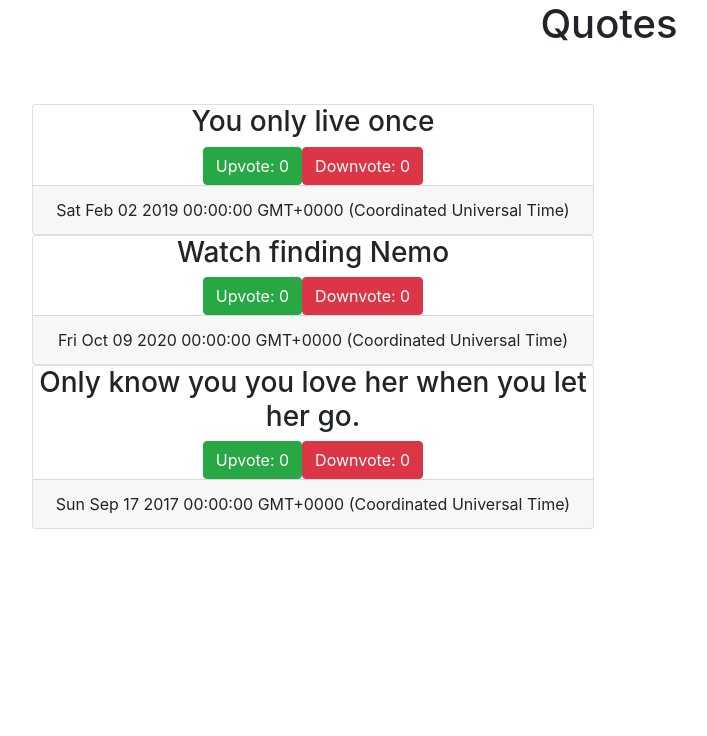
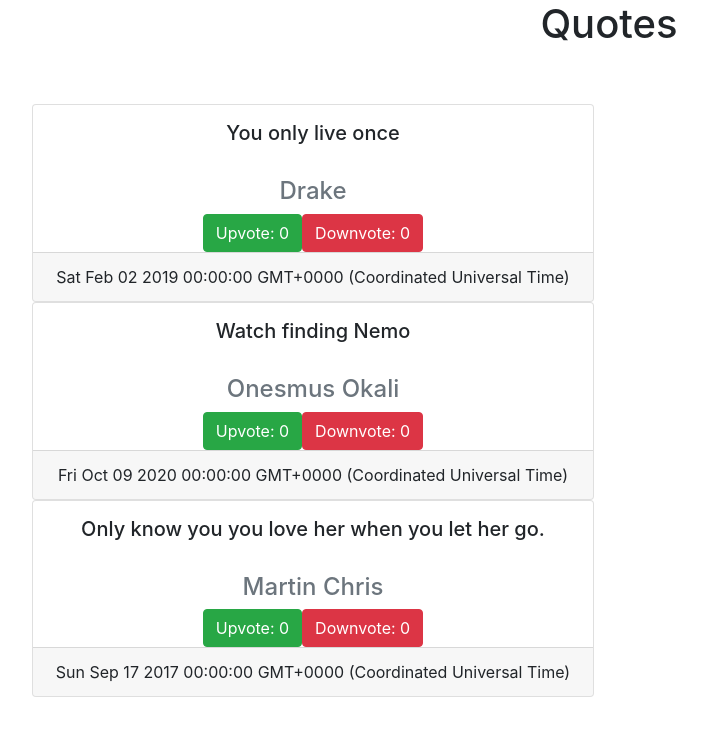
Before and after one commit to Ashisoma/Quote, an Angular app: page / in a window 1280 px wide. Shown: the top 736 px of the page, without its empty margins (31-738 px from the left). Built offline with nearby package versions, Linux system fonts and the light colour scheme.

Commit message:
add author

```diff
--- a/src/app/quote-form/quote-form.component.html
+++ b/src/app/quote-form/quote-form.component.html
@@ -11,4 +11,8 @@
         <label for="quote">Quote</label>
         <textarea class="form-control" id="quote"></textarea>
     </div>
+    <div   class="alert alert-danger">
+        <p>Date is required</p>
+      </div>
+  <button type="submit" class="btn btn-success">Add Goal</button>
 </div>
--- a/src/app/quote-form/quote-form.component.ts
+++ b/src/app/quote-form/quote-form.component.ts
@@ -1,4 +1,5 @@
-import { Component, OnInit } from '@angular/core';
+import { Component, EventEmitter, OnInit, Output } from '@angular/core';
+import { Quote } from '../quote'
 
 @Component({
   selector: 'app-quote-form',
@@ -7,9 +8,16 @@ import { Component, OnInit } from '@angular/core';
 })
 export class QuoteFormComponent implements OnInit {
 
+  newQuote = new Quote (0,"","", new Date());
+  @Output() addQuote = new EventEmitter<Quote>()
+
+  submitQuote(){
+    this.addQuote.emit(this.newQuote)
+  }
+
   constructor() { }
 
-  ngOnInit(): void {
+  ngOnInit() {
   }
 
 }
--- a/src/app/quote.ts
+++ b/src/app/quote.ts
@@ -11,5 +11,6 @@ export class Quote {
   this.id = 0;
   this.downvote = 0;
   this.date = date;
+  this.author= author;
   }
 }
--- a/src/app/quotes/quotes.component.html
+++ b/src/app/quotes/quotes.component.html
@@ -4,8 +4,9 @@
   <div class="p-5 row">
     <div class="col-md-6">
       <div *ngFor='let quote of quote;let i=index' class="card text-center">
-        <div class="cardheader text-center">
-          <h3> {{quote.name}}</h3>
+        <div class="cardheader text-center pt-3">
+          <h5> {{quote.name}}</h5><br>
+          <h4 class="text-muted">{{quote.author}}</h4>
         </div>
         <div>
           <span (click)="increment(i)" class="btn btn-success"> Upvote: {{quote.upvote}} </span>
```
